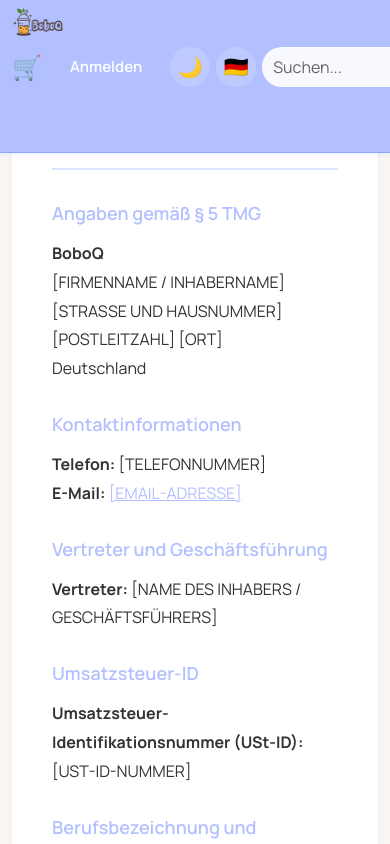
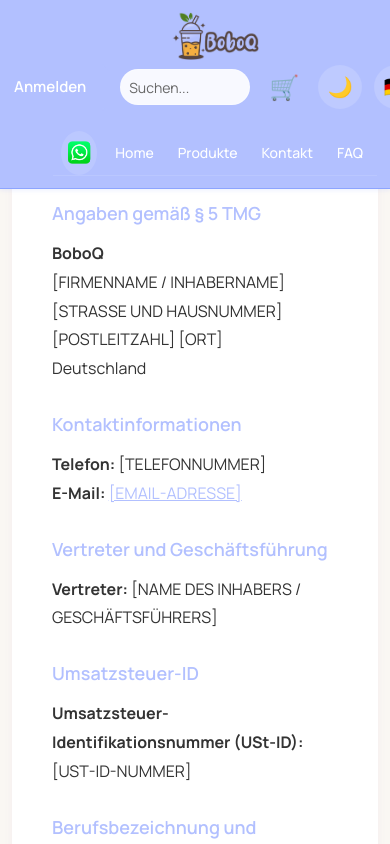
Before and after one commit to WinnieLooh/BoboQ, a React (Vite) app: page /BoboQ/imprint in a window 390 px wide. Shown: the top 844 px of the page. Built offline with nearby package versions, Linux system fonts and the light colour scheme.

Commit message:
Fix: Mobile header layout, hero/filters overlap, searchbar sizing

```diff
--- a/index.html
+++ b/index.html
@@ -2,12 +2,29 @@
 <html lang="en">
   <head>
     <meta charset="UTF-8" />
-    <link rel="icon" type="image/png" href="/images/logo_becher.png" />
-    <meta name="viewport" content="width=device-width, initial-scale=1.0" />
-    <title>boboqwebsite.json</title>
+    <link rel="icon" type="image/png" href="/BoboQ/images/boboq_logo/_cropped.png" />
+    <link rel="manifest" href="/BoboQ/manifest.json" />
+    <meta name="viewport" content="width=device-width, initial-scale=1.0, viewport-fit=cover" />
+    <meta name="theme-color" content="#B2C0FF" />
+    <meta name="apple-mobile-web-app-capable" content="yes" />
+    <meta name="apple-mobile-web-app-status-bar-style" content="black-translucent" />
+    <meta name="apple-mobile-web-app-title" content="BoboQ" />
+    <link rel="apple-touch-icon" href="/BoboQ/images/boboq_logo/_cropped.png" />
+    <meta name="description" content="BoboQ - B2B Bulk Bubble Tea Products, Equipment & Supplies" />
+    <meta name="keywords" content="bubble tea, boba tea, supplies, equipment, B2B" />
+    <title>BoboQ - Bubble Tea Supplies</title>
   </head>
   <body>
     <div id="root"></div>
     <script type="module" src="/src/main.tsx"></script>
+    <script>
+      if ('serviceWorker' in navigator) {
+        window.addEventListener('load', () => {
+          navigator.serviceWorker.register('/BoboQ/service-worker.js').catch(() => {
+            // Service worker registration failed, app will still work
+          });
+        });
+      }
+    </script>
   </body>
 </html>
--- a/src/App.scss
+++ b/src/App.scss
@@ -54,6 +54,11 @@ html.dark-mode {
 html, body {
   width: 100%;
   overflow-x: hidden;
+  /* Support safe area for notch/dynamic island */
+  padding-top: max(0px, env(safe-area-inset-top));
+  padding-left: max(0px, env(safe-area-inset-left));
+  padding-right: max(0px, env(safe-area-inset-right));
+  padding-bottom: max(0px, env(safe-area-inset-bottom));
 }
 
 body {
--- a/src/components/Header/Header.scss
+++ b/src/components/Header/Header.scss
@@ -12,6 +12,10 @@ header.header {
 
   .container {
     flex-wrap: wrap;
+    display: flex;
+    align-items: center;
+    gap: 12px;
+    justify-content: space-between;
   }
 
   .brand {
@@ -710,39 +714,79 @@ header.header {
 
 @media (max-width: 480px) {
   header.header {
-    padding: 8px 0;
+    padding: 8px 8px;
+
+    .container {
+      flex-wrap: wrap;
+      gap: 4px;
+      display: flex;
+      align-items: center;
+    }
+
+    .brand {
+      order: 1;
+      flex: 0 0 auto;
+    }
 
     .brand img {
-      height: 28px;
+      height: 40px;
+    }
+
+    .nav-center {
+      order: 3;
+      flex: 1 1 100%;
+      gap: 4px;
+      margin-left: 0;
+      justify-content: flex-start;
+      padding: 0 8px;
+      margin-top: 4px;
+      flex-wrap: wrap;
+
+      a {
+        font-size: 11px;
+        height: auto;
+        padding: 4px 6px;
+        min-height: 44px;
+        display: flex;
+        align-items: center;
+      }
     }
 
     .nav-right {
-      gap: 6px;
+      order: 2;
+      gap: 4px;
+      flex: 0 0 auto;
+      display: flex;
+      align-items: center;
+      flex-wrap: nowrap;
+    }
+
+    .nav-search {
+      flex: 0 0 auto;
+      order: 1;
     }
 
     .nav-search input {
-      font-size: 16px;
-      padding: 8px 10px;
+      font-size: 14px;
+      padding: 6px 8px;
+      height: 36px;
+      min-width: 110px;
+      max-width: 130px;
     }
 
-    .nav-center {
-      gap: 8px;
-
-      a {
-        font-size: 12px;
-        height: 24px;
-      }
-    }
-
-    .lang-toggle,
-    .theme-toggle {
-      width: 32px;
-      height: 32px;
-      font-size: 16px;
+    .cart-wrapper {
+      flex: 0 0 auto;
+      order: 2;
     }
 
     .cart {
-      font-size: 20px;
+      font-size: 18px;
+      min-height: 44px;
+      min-width: 44px;
+      display: flex;
+      align-items: center;
+      justify-content: center;
+      padding: 0;
     }
 
     .cart-badge {
@@ -750,5 +794,67 @@ header.header {
       height: 18px;
       font-size: 10px;
     }
+
+    .lang-selector,
+    .theme-toggle {
+      flex: 0 0 auto;
+      order: 3;
+    }
+
+    .lang-toggle,
+    .theme-toggle {
+      width: 36px;
+      height: 36px;
+      font-size: 16px;
+      min-height: 44px;
+      min-width: 44px;
+      padding: 0;
+    }
+
+    .auth-menu,
+    .login-btn {
+      display: none;
+    }
   }
 }
+
+/* Optimize for large iPhones (iPhone 16 Pro Max, etc.) */
+@media (max-width: 480px) and (min-height: 820px) {
+  header.header {
+    padding: 12px 0;
+
+    .brand img {
+      height: 48px;
+    }
+
+    .nav-right {
+      gap: 12px;
+    }
+
+    .nav-center {
+      gap: 12px;
+
+      a {
+        font-size: 14px;
+        height: 32px;
+      }
+    }
+
+    .lang-toggle,
+    .theme-toggle {
+      width: 40px;
+      height: 40px;
+      font-size: 18px;
+    }
+
+    .cart {
+      font-size: 24px;
+    }
+
+    .cart-badge {
+      width: 22px;
+      height: 22px;
+      font-size: 12px;
+    }
+  }
+}
--- a/src/components/ProductCard/ProductCard.scss
+++ b/src/components/ProductCard/ProductCard.scss
@@ -269,3 +269,53 @@
     }
   }
 }
+
+/* Optimize for large iPhones (iPhone 16 Pro Max, etc.) */
+@media (max-width: 480px) and (min-height: 820px) {
+  .product {
+    border-radius: 12px;
+
+    img {
+      max-height: 140px;
+      padding: 8px;
+    }
+
+    h3,
+    h4 {
+      padding: 0 14px;
+      font-size: 15px;
+      margin-top: 12px;
+    }
+
+    p {
+      padding: 0 14px;
+      font-size: 14px;
+      margin-bottom: 10px;
+    }
+
+    .qty-wrap {
+      padding: 0 14px;
+      gap: 8px;
+      font-size: 13px;
+      margin-top: 10px;
+
+      label {
+        font-size: 13px;
+      }
+
+      .qty {
+        width: 56px;
+        padding: 6px 8px;
+        font-size: 13px;
+      }
+    }
+
+    .add-to-cart {
+      margin: 12px 14px 16px;
+      padding: 10px 14px;
+      font-size: 14px;
+      border-radius: 8px;
+      min-height: 44px;
+    }
+  }
+}
--- a/src/pages/Home/Home.scss
+++ b/src/pages/Home/Home.scss
@@ -1,6 +1,7 @@
 .home-page {
   background: #faf7f3;
   min-height: 100vh;
+  padding-top: 110px;
 
   .layout {
     padding: 48px 15% 0;
@@ -505,3 +506,87 @@
     }
   }
 }
+
+/* Optimize for large iPhones (iPhone 16 Pro Max, etc.) */
+@media (max-width: 480px) and (min-height: 820px) {
+  .home-page {
+    .hero {
+      height: 280px;
+
+      .hero-content {
+        h1 {
+          font-size: 42px;
+          margin-bottom: 16px;
+        }
+
+        p {
+          font-size: 20px;
+        }
+      }
+    }
+
+    .hero-spacer {
+      height: 32px;
+    }
+
+    .layout {
+      padding: 32px 12% 0;
+    }
+
+    .title-center {
+      font-size: 28px;
+      margin-bottom: 24px;
+    }
+
+    .b2b-intro {
+      padding: 32px 24px;
+      margin: 32px 0;
+
+      h3 {
+        font-size: 22px;
+        margin-bottom: 16px;
+      }
+
+      p {
+        font-size: 16px;
+        line-height: 1.8;
+      }
+    }
+
+    .category-grid {
+      grid-template-columns: repeat(2, 1fr);
+      gap: 16px;
+      margin: 8px 0 4px;
+
+      .category-card {
+        padding: 20px;
+
+        img {
+          height: 140px;
+          margin-bottom: 14px;
+        }
+
+        span {
+          font-size: 15px;
+        }
+      }
+    }
+
+    .featured-spacer {
+      height: 48px;
+    }
+
+    .carousel-container {
+      margin: 24px 0;
+
+      button {
+        font-size: 24px;
+        padding: 12px 16px;
+      }
+    }
+
+    .carousel-slide {
+      min-width: 50%;
+    }
+  }
+}
--- a/src/pages/Shop/Shop.scss
+++ b/src/pages/Shop/Shop.scss
@@ -1,5 +1,5 @@
 .shop-page {
-  padding: 80px 40px 20px 40px;
+  padding: 130px 40px 20px 40px;
 
   .shop-container {
     max-width: 1400px;
@@ -131,7 +131,7 @@
 
 @media (max-width: 480px) {
   .shop-page {
-    padding: 8px 12px;
+    padding: 130px 12px 20px 12px;
 
     .card {
       .filters {
@@ -162,3 +162,38 @@
     }
   }
 }
+
+/* Optimize for large iPhones (iPhone 16 Pro Max, etc.) */
+@media (max-width: 480px) and (min-height: 820px) {
+  .shop-page {
+    padding: 130px 16px 20px;
+
+    .filters {
+      gap: 12px;
+      margin-bottom: 28px;
+
+      .filter-btn {
+        padding: 10px 16px;
+        font-size: 14px;
+        border-radius: 20px;
+        min-height: 44px;
+      }
+    }
+
+    .shop-search {
+      margin-bottom: 28px;
+
+      input {
+        padding: 12px 14px;
+        font-size: 16px;
+        height: 48px;
+        border-radius: 10px;
+      }
+    }
+
+    .products {
+      grid-template-columns: repeat(2, 1fr);
+      gap: 14px;
+    }
+  }
+}
```
Also changed, not shown: public/service-worker.js (added, +61 -0 lines), public/manifest.json (added).
